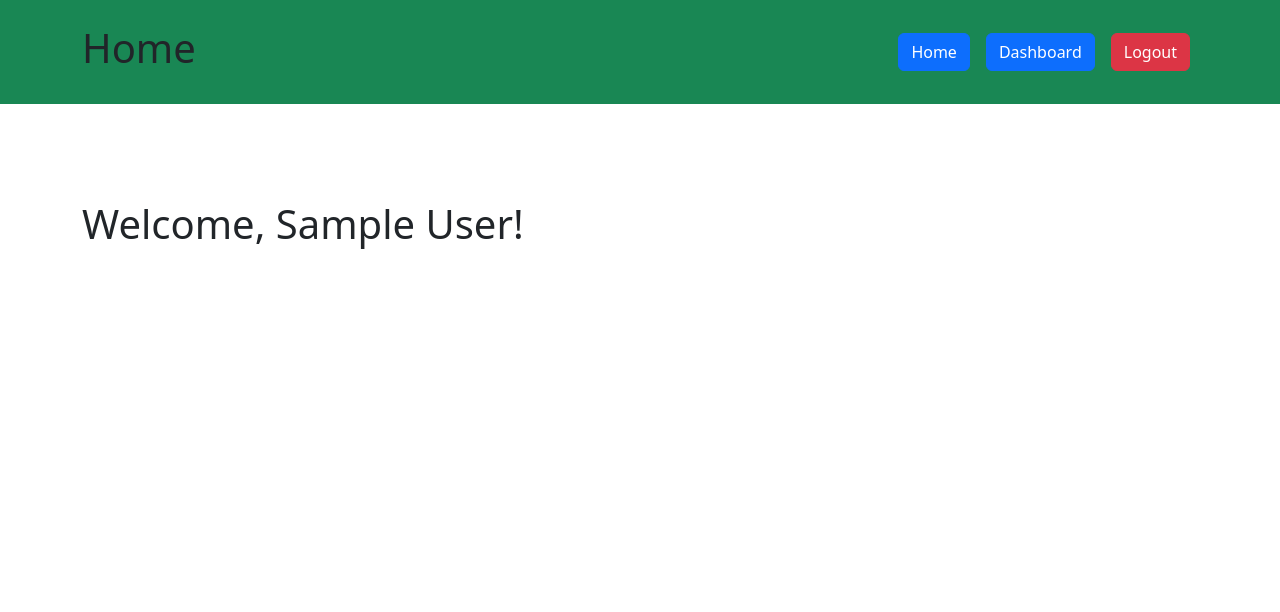
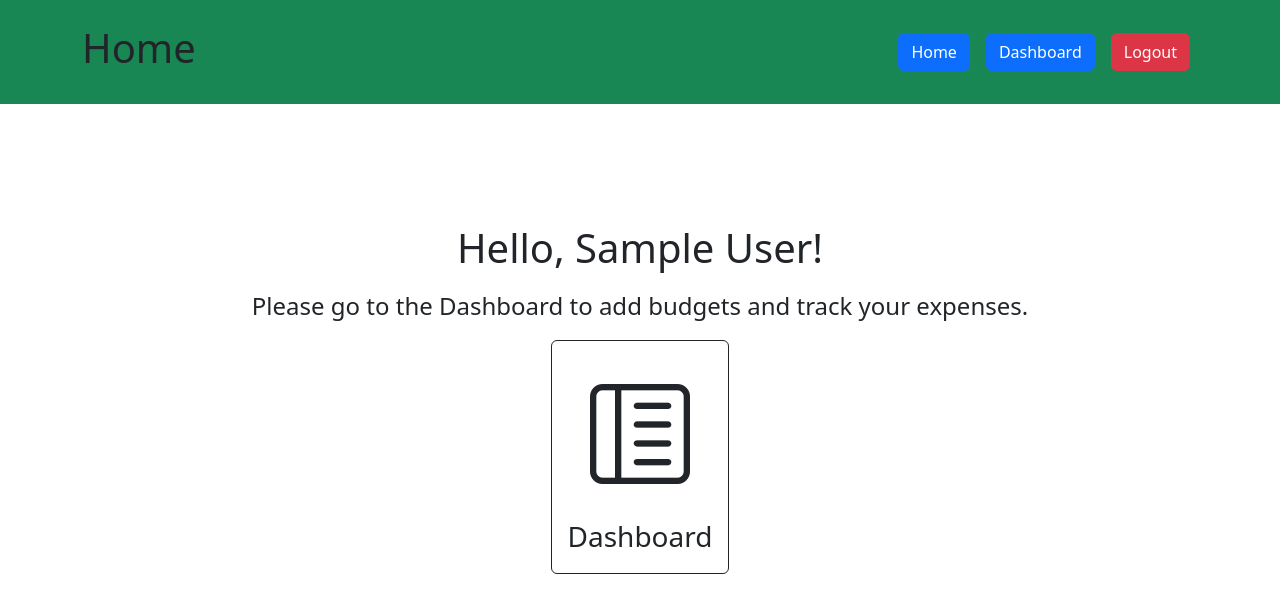
Before and after one commit to andlamb2002/budget-app, a React (Create React App) app in the folder client/: page / in a window 1280 px wide. Shown: the top 612 px of the page. Built offline with nearby package versions, Linux system fonts and the light colour scheme; no server answers; sample sign-in values are in the browser's storage.

Commit message:
Updated homepage

```diff
--- a/client/package.json
+++ b/client/package.json
@@ -9,12 +9,14 @@
     "@testing-library/user-event": "^13.5.0",
     "axios": "^1.6.8",
     "bootstrap": "^5.3.3",
+    "bootstrap-icons": "^1.11.3",
     "chart.js": "^4.4.2",
     "cors": "^2.8.5",
     "react": "^18.2.0",
     "react-bootstrap": "^2.10.2",
     "react-chartjs-2": "^5.2.0",
     "react-dom": "^18.2.0",
+    "react-icons": "^5.2.0",
     "react-router-dom": "^6.23.0",
     "react-scripts": "5.0.1",
     "web-vitals": "^2.1.4"
--- a/client/src/Components/Homepage.jsx
+++ b/client/src/Components/Homepage.jsx
@@ -1,11 +1,35 @@
-import React, { useEffect, useRef } from 'react';
+import React, { useState, useEffect, useRef } from 'react';
 import { useAuth } from '../Contexts/authContext';
 import { useNavigate } from 'react-router-dom';
+import axios from 'axios';
+import API_URL from '../config';
+import TotalProgress from './TotalProgress';
+import 'bootstrap-icons/font/bootstrap-icons.css';
 
 function Homepage({ setAlertMessage }) {
     const { user, justLoggedIn, refreshSession } = useAuth();
     const navigate = useNavigate();
     const timeoutRef = useRef(null);
+    const [budgets, setBudgets] = useState([]);
+    const [expenses, setExpenses] = useState([]);
+
+    const fetchBudgetsAndExpenses = () => {
+        if (user && user.id) {
+            axios.get(`${API_URL}/api/budgets/${user.id}`)
+                .then(response => {
+                    const sortedBudgets = response.data.sort((a, b) => b.amount - a.amount);
+                    setBudgets(sortedBudgets);
+                })
+                .catch(error => setAlertMessage({ text: 'Failed to fetch budgets.', type: 'danger' }));
+
+            axios.get(`${API_URL}/api/expenses/${user.id}`)
+                .then(response => {
+                    const sortedExpenses = response.data.sort((a, b) => new Date(b.date) - new Date(a.date));
+                    setExpenses(sortedExpenses);
+                })
+                .catch(error => setAlertMessage({ text: 'Failed to fetch expenses.', type: 'danger' }));
+        }
+    };
 
     useEffect(() => {
         const setAlertWithTimeout = (message) => {
@@ -22,12 +46,26 @@ function Homepage({ setAlertMessage }) {
                 setAlertWithTimeout({ text: "Login successful!", type: 'success' });
             }
             refreshSession();
+            fetchBudgetsAndExpenses();
         }
     }, [user, justLoggedIn, navigate, setAlertMessage]);
 
     return (
-        <div>
-            <h1>Welcome, {user?.firstName} {user?.lastName}!</h1>
+        <div className="text-center my-4">
+            <h1>Hello, {user?.firstName} {user?.lastName}!</h1>
+            {budgets.length > 0 && (
+                <TotalProgress
+                    budgets={budgets}
+                    expenses={expenses}
+                />
+            )}
+            <div className="mt-3">
+                <p className="fs-4">Please go to the Dashboard to add budgets and track your expenses.</p>
+                <div className="border border-dark rounded p-3 d-inline-block" style={{ cursor: 'pointer' }} onClick={() => navigate('/dashboard')}>
+                    <i className="bi bi-layout-text-sidebar-reverse" style={{ fontSize: '100px' }}></i>
+                    <div className="fs-3 mt-2">Dashboard</div>
+                </div>
+            </div>
         </div>
     );
 }
```
Also changed, not shown: 1 other file (tests, documents, lock files or other folders).
